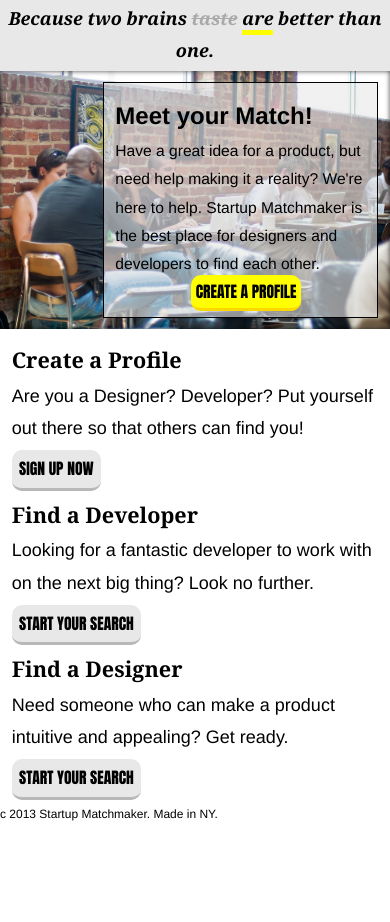
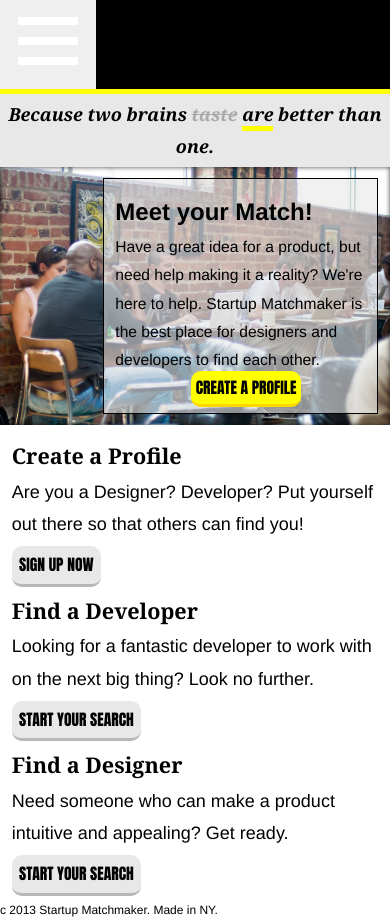
Before and after one commit to hoarh/startup_matchmaker, a plain HTML site: page index.html in a window 390 px wide. Shown: the part 58-980 px from the top of the page. Before the commit the page ends 884 px from the top, so only its background shows below. Drawn offline with nearby package versions, Linux system fonts and the light colour scheme; a script that the page names is missing.

Commit message:
first attempt hamburger button

```diff
--- a/css/style.css
+++ b/css/style.css
@@ -83,6 +83,56 @@ li.impact {
      color: white;
      font-family: Impact;
      text-transform: uppercase;
+}
+
+.hamburger {
+     display: block;
+     position: relative;
+     overflow: hidden;
+     margin: 0;
+     padding: 0;
+     width: 96px;
+     height: 96px;
+     font-size: 0;
+     text-indent: -9999px;
+     appearance: none;
+     box-shadow: none;
+     border-radius: none;
+     border: none;
+     cursor: pointer;
+     transition: background 0.3s;
+}
+
+.hamburger:focus {
+     outline: none;
+}
+
+.hamburger span {
+     display: block;
+     position: absolute;
+     top: 44px;
+     left: 18px;
+     right: 18px;
+     height: 8px;
+     background: white;
+}
+
+.hamburger span::before, .hamburger span::after {
+     position: absolute;
+     display: block;
+     left: 0;
+     width: 100%;
+     height: 8px;
+     background-color: #fff;
+     content: "";
+}
+
+.hamburger span::before {
+     top: -20px;
+}
+
+.hamburger span::after {
+     bottom: -20px;
 }
 
 h2 {
@@ -185,6 +235,10 @@ ul {
      margin-left: 30%
 }
 
+button {
+     display: none;
+}
+
 .seethru div {
      width: 30%;
      background: rgba(232,232,232,0.6);
--- a/index.html
+++ b/index.html
@@ -25,6 +25,9 @@
 					<li>Blog</li>
 				</ul>
 			</nav>
+			<button class="hamburger">
+				<span>toggle menu</span>
+			</button>
 		</header>
 
 		<main>
```
